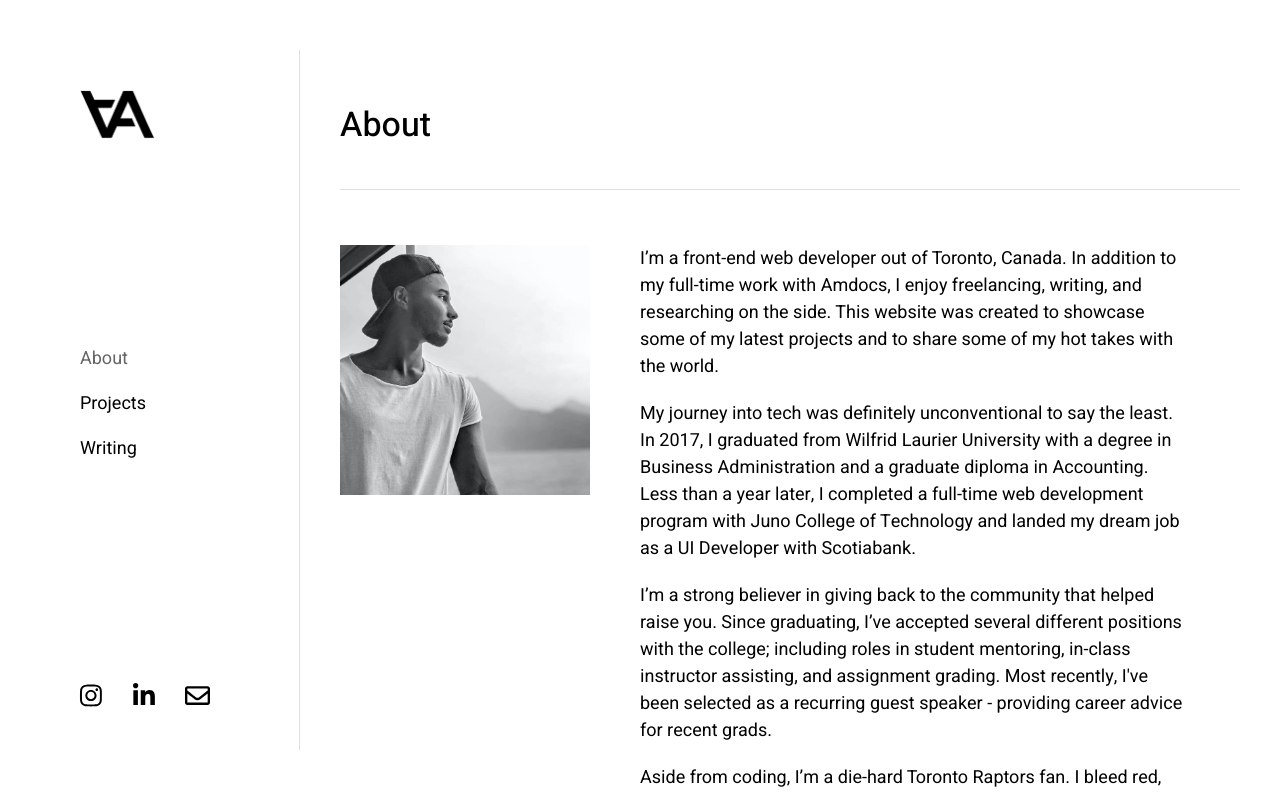
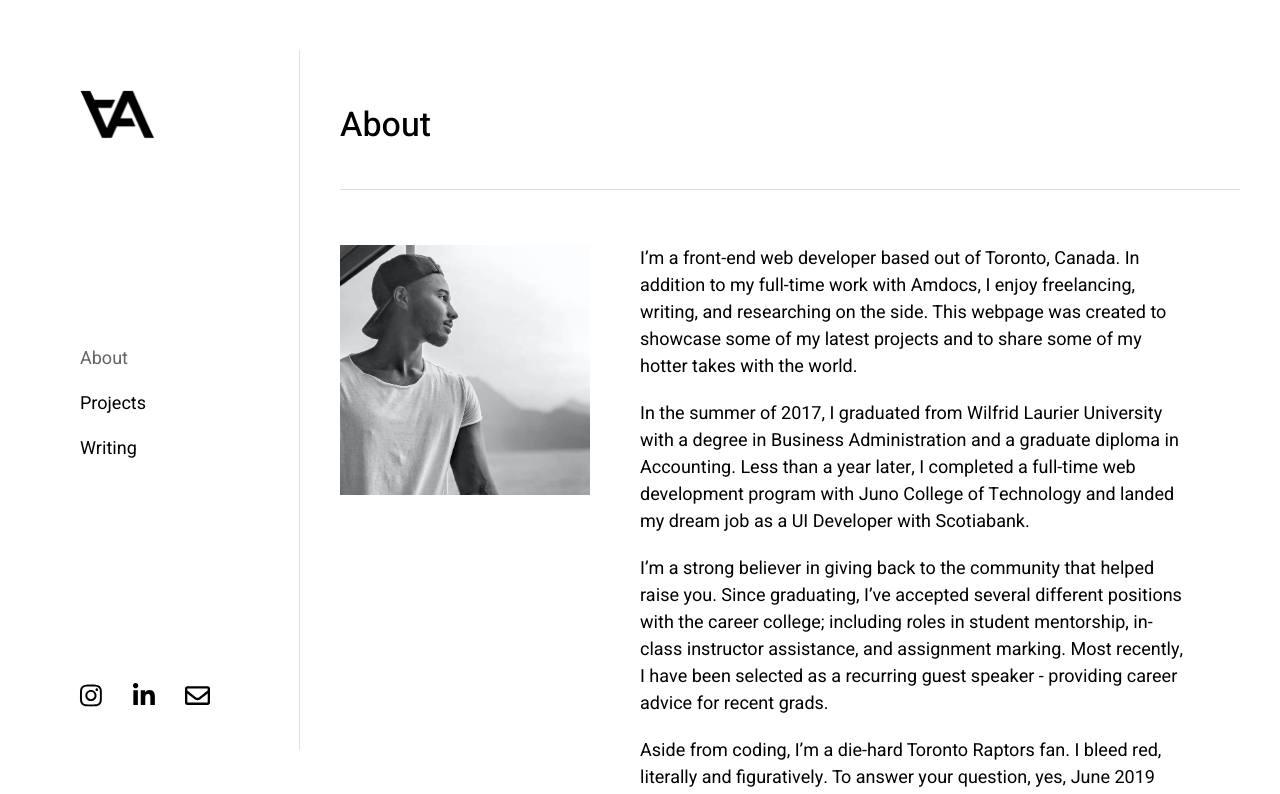
Before and after one commit to ty-ackerman/portfolio2020, a React (Create React App) app: page /about in a window 1280 px wide. Shown: the top 794 px of the page. Built offline with nearby package versions, Linux system fonts and the light colour scheme; no server answers; what react-animations would draw is missing.

Commit message:
Updated about me + posts

```diff
--- a/src/Components/AboutText.js
+++ b/src/Components/AboutText.js
@@ -8,11 +8,11 @@ export default function AboutText (props) {
       titleType: 'image',
       titleContent: me,
       body: [
-        'I’m a front-end web developer out of Toronto, Canada. In addition to my full-time work with Amdocs, I enjoy freelancing, writing, and researching on the side. This website was created to showcase some of my latest projects and to share some of my hot takes with the world.',
+        'I’m a front-end web developer based out of Toronto, Canada. In addition to my full-time work with Amdocs, I enjoy freelancing, writing, and researching on the side. This webpage was created to showcase some of my latest projects and to share some of my hotter takes with the world.',
 
-        'My journey into tech was definitely unconventional to say the least. In 2017, I graduated from Wilfrid Laurier University with a degree in Business Administration and a graduate diploma in Accounting. Less than a year later, I completed a full-time web development program with Juno College of Technology and landed my dream job as a UI Developer with Scotiabank.',
+        'In the summer of 2017, I graduated from Wilfrid Laurier University with a degree in Business Administration and a graduate diploma in Accounting. Less than a year later, I completed a full-time web development program with Juno College of Technology and landed my dream job as a UI Developer with Scotiabank.',
 
-        "I’m a strong believer in giving back to the community that helped raise you. Since graduating, I’ve accepted several different positions with the college; including roles in student mentoring, in-class instructor assisting, and assignment grading. Most recently, I've been selected as a recurring guest speaker - providing career advice for recent grads. ",
+        "I’m a strong believer in giving back to the community that helped raise you. Since graduating, I’ve accepted several different positions with the career college; including roles in student mentorship, in-class instructor assistance, and assignment marking. Most recently, I have been selected as a recurring guest speaker - providing career advice for recent grads.",
 
         'Aside from coding, I’m a die-hard Toronto Raptors fan. I bleed red, literally and figuratively. To answer your question, yes, June 2019 was the best month of my life. During the NBA offseason, I take every opportunity I can to travel the globe. I’ve been fortunate enough to visit some pretty neat places. Last but not least, no About Me section is complete without mentioning my two lovely dogs, Barkley and Cooper.'
       ]
--- a/src/Writing/Posts.json
+++ b/src/Writing/Posts.json
@@ -202,11 +202,11 @@
 			},
 			{
 				"type": "paragraph",
-				"content": "Your success rate will generally increase if you go for a larger QR code with less content being displayed. Without getting too technical, larger codes mean larger dots, which makes it easier for scanners to pick up on the data points.  Less content means less dots to be tattooed. The smaller QR codes are 21x21 dots and can hold up to 10 characters, while the larger ones are as big as 177x177 dots and can hold up to 1,852 characters. While it might seem enticing to get the lyrics to Despacito placed in a QR code, it will generally look more like static on a TV screen and will have to cover your entire back for the slight chance of a scan. Save yourself and your tattoo artist the trouble"
+				"content": "Your success rate will generally increase if you go for a larger QR code with less content being displayed. Without getting too technical, larger codes mean larger dots, which makes it easier for scanners to pick up on the data points.  Less content means less dots to be tattooed. The smaller QR codes are 21x21 dots and can hold up to 10 characters, while the larger ones are as big as 177x177 dots and can hold up to 1,852 characters. While it might seem enticing to get the lyrics to Despacito placed in a QR code, it will generally look more like static on a TV screen and will have to cover your entire back for the slight chance of a scan. Save yourself and your tattoo artist the trouble. "
 			},
 			{
 				"type": "paragraph",
-				"content": "What many people opt to do is to add error correction to their code. This allows for successful scans even when up to 30% of the tattoo to be incorrect or destroyed. If you’re feeling extra daring, you could even intentionally cover 30% of the tattoo with the logo of your choice to incorporate a neat little design.  "
+				"content": "What many people opt to do is to add error correction to their code. This allows for successful scans even when up to 30% of the tattoo to be incorrect or destroyed. If you’re feeling extra daring, you could even intentionally cover 30% of the tattoo with the logo of your choice to incorporate a neat little design. "
 			},
 			{
 				"type": "paragraph",
```
